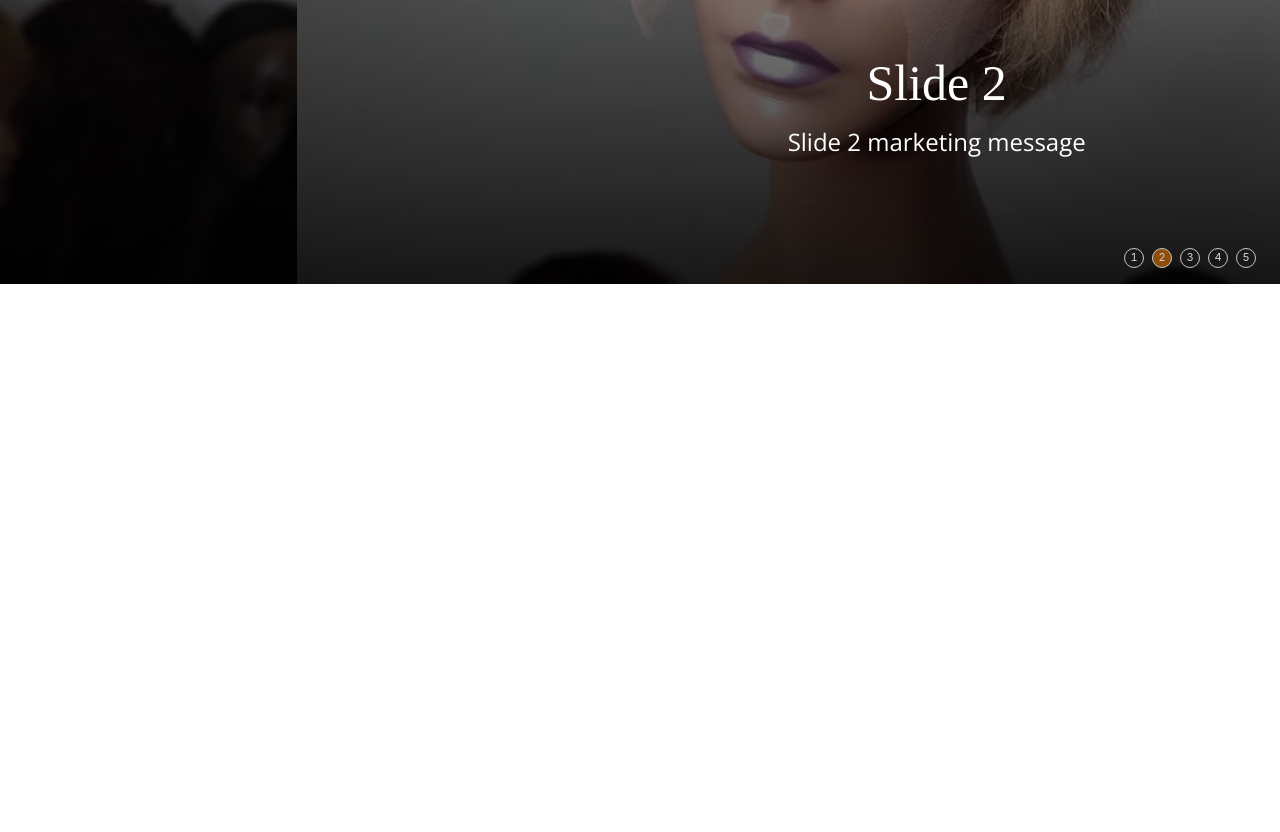
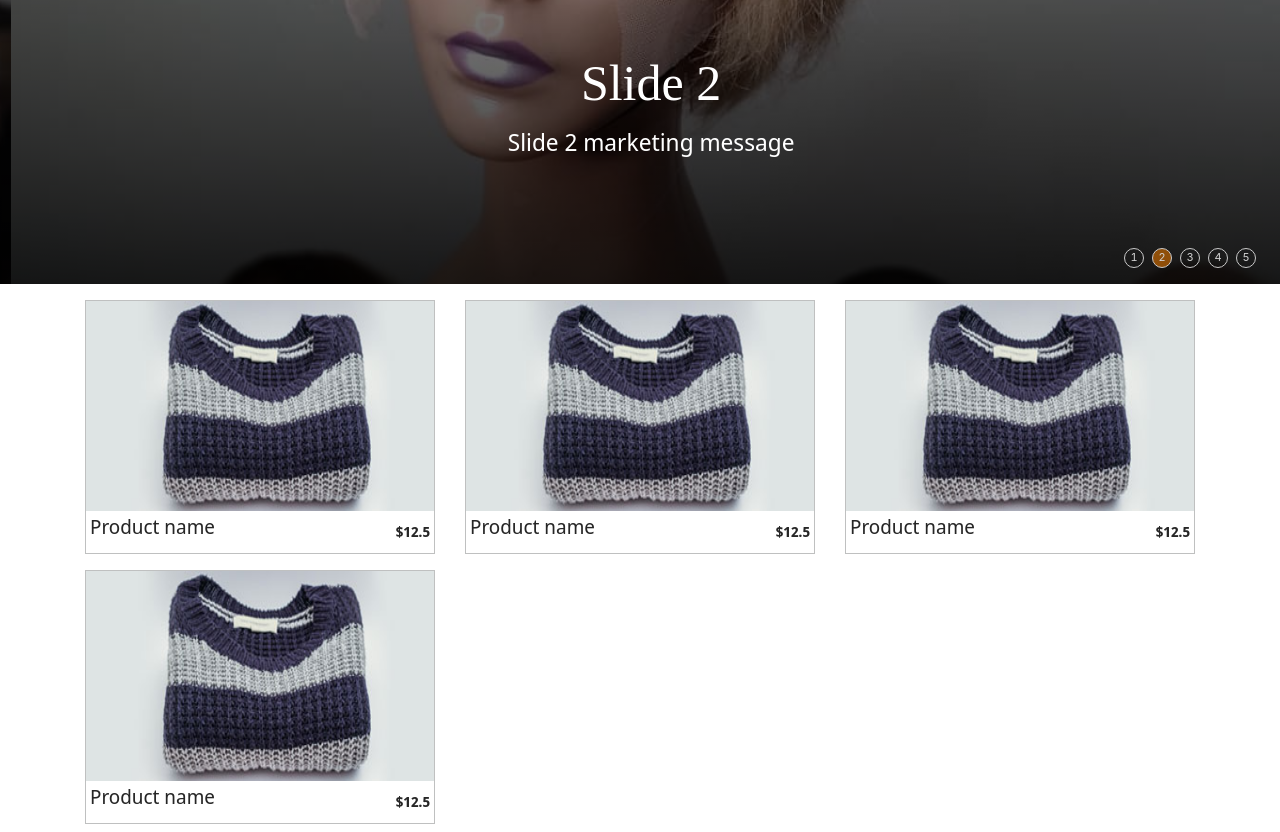
Before and after one commit to NC-52/hairbyesther, a React (Create React App) app: page / in a window 1280 px wide. Shown: the part 500-1332 px from the top of the page. Before the commit the page ends 800 px from the top, so only its background shows below. Built offline with nearby package versions, Linux system fonts and the light colour scheme; a web font is replaced by a local one.

Commit message:
Styling product item card

```diff
--- a/public/index.html
+++ b/public/index.html
@@ -43,6 +43,10 @@
     <link rel="preconnect" href="https://fonts.gstatic.com" crossorigin>
     <link href="https://fonts.googleapis.com/css2?family=Open+Sans:wght@400;500&display=swap" rel="stylesheet">
 
+    <link rel="preconnect" href="https://fonts.googleapis.com">
+    <link rel="preconnect" href="https://fonts.gstatic.com" crossorigin>
+    <link href="https://fonts.googleapis.com/css2?family=Noto+Sans+Display:wght@300;400;500&family=Open+Sans:wght@400;500&display=swap" rel="stylesheet">
+
     <!--
       Notice the use of %PUBLIC_URL% in the tags above.
       It will be replaced with the URL of the `public` folder during the build.
--- a/src/components/card/Card.component.jsx
+++ b/src/components/card/Card.component.jsx
@@ -1,13 +1,16 @@
 import React from 'react'
-import './card.style.scss'
+import './card.style.css'
+import img from './product_05.jpg'
 
 const CardComponent = () => {
     return (
-        <div className="col-4">
-            <div className="view overlay">
-                <img src="https://mdbootstrap.com/img/new/standard/city/059.jpg"
-                     className="card-img-top"
-                     alt="Card city"/>
+        <div className="col-lg-4 col-md-4 all gra product-card-container">
+            <div className='product-card-content'>
+                <img src={img} className="product-card-image" alt=""/>
+                <div className="name-n-price">
+                    <h4>Product name</h4>
+                    <span>$12.5</span>
+                </div>
             </div>
         </div>
     )
--- /dev/null
+++ b/src/components/card/card.style.css
@@ -0,0 +1,51 @@
+*{
+    box-sizing: border-box;
+}
+
+.product-card-container{
+    width: 100vw;
+    margin: 0;
+    padding: 8px;
+    /*border: 1px solid darkred;*/
+}
+
+.product-card-content{
+    border: 1px solid #bfc0c0;
+    width: 100%;
+    display: flex;
+    flex-direction: column;
+    cursor: pointer;
+    /*border-radius: 8px 8px 0 0;*/
+}
+
+.product-card-content:hover{
+    box-shadow: 5px 5px 16px #bfc0c0;
+    transition: all .5s ease-in-out;
+}
+
+.product-card-image{
+    width: 100%;
+    height: 210px;
+    background-position: center;
+    background-size: cover;
+    /*object-fit: cover;*/
+}
+
+.name-n-price{
+    display: flex;
+    align-items: center;
+    /*border: 1px solid #e400ff;*/
+    padding: 4px;
+    justify-content: space-between;
+    font-family: 'Noto Sans Display', sans-serif;
+}
+
+.name-n-price h4{
+    font-size: 20px;
+    font-weight: 300;
+}
+
+.name-n-price span{
+    font-size: 14px;
+    font-weight: bold;
+}
--- a/src/components/image-slider/image-slider.style.css
+++ b/src/components/image-slider/image-slider.style.css
@@ -63,8 +63,9 @@
 
 .content .mrk-message{
     font-size: 24px;
-    font-weight: 400;
-    font-family: 'Open Sans', sans-serif;
+    font-weight: 300;
+    font-family: 'Noto Sans Display', sans-serif;
+    /*font-family: 'Open Sans', sans-serif;*/
 }
 
 .slider-slide-indicator {
--- a/src/components/pages/landing/LandingPage.jsx
+++ b/src/components/pages/landing/LandingPage.jsx
@@ -43,7 +43,7 @@ const LandingPage = () => {
         <>
             <ImageSlider sliderObject={slideObject}/>
             {/*<PresentationSlider/>*/}
-            {/*<ProductList/>*/}
+            <ProductList/>
             {/*<AuthorPresentation/>*/}
         </>
     )
--- a/src/components/products/ProductList.jsx
+++ b/src/components/products/ProductList.jsx
@@ -4,105 +4,116 @@ import prod01 from './images/product_01.jpg'
 import prod02 from './images/product_02.jpg'
 import prod03 from './images/product_03.jpg'
 import prod04 from './images/product_04.jpg'
-import prod05 from './images/product_05.jpg'
+import prod05 from '../card/product_05.jpg'
 import prod06 from './images/product_06.jpg'
 import {NavLink} from "react-router-dom";
+import CardComponent from "../card/Card.component";
 
 const ProductList = (props) => {
     return (
-        <div className="products">
-            <div className="container">
-                <div className="row">
-                    <div className="col-md-12">
-                        <div className="filters">
-                            <ul>
-                                <li className="active" data-filter="*">Meilleurs ventes</li>
-                                <li data-filter=".des">Péruques</li>
-                                <li data-filter=".dev">Accessoires</li>
-                                <li data-filter=".gra">Nouvautés</li>
-                            </ul>
-                        </div>
-                    </div>
-                    <div className="col-md-12">
-                        <div className="filters-content">
-                            <div className="row grid">
-                                <div className="col-lg-4 col-md-4 all des">
-                                    <div className="product-item">
-                                        <a href="#"><img src={prod01} alt=""/></a>
-                                        <div className="down-content">
-                                            <a href="#"><h4>Tittle goes here</h4></a>
-                                            <h6>€18.25</h6>
-                                            <p>Lorem ipsume dolor sit amet, adipisicing elite. Itaque, corporis nulla
-                                                aspernatur.</p>
-                                            <span>Popularité (7/10)</span>
-                                        </div>
-                                    </div>
-                                </div>
-                                <div className="col-lg-4 col-md-4 all dev">
-                                    <div className="product-item">
-                                        <a href="#"><img src={prod02} alt=""/></a>
-                                        <div className="down-content">
-                                            <a href="#"><h4>Tittle goes here</h4></a>
-                                            <h6>€16.75</h6>
-                                            <p>Lorem ipsume dolor sit amet, adipisicing elite. Itaque, corporis nulla
-                                                aspernatur.</p>
-                                            <span>Popularité (7/10)</span>
-                                        </div>
-                                    </div>
-                                </div>
-                                <div className="col-lg-4 col-md-4 all gra">
-                                    <div className="product-item">
-                                        <a href="#"><img src={prod03} alt=""/></a>
-                                        <div className="down-content">
-                                            <a href="#"><h4>Tittle goes here</h4></a>
-                                            <h6>€32.50</h6>
-                                            <p>Lorem ipsume dolor sit amet, adipisicing elite. Itaque, corporis nulla
-                                                aspernatur.</p>
-                                            <span>Popularité (8/10)</span>
-                                        </div>
-                                    </div>
-                                </div>
-                                <div className="col-lg-4 col-md-4 all gra">
-                                    <div className="product-item">
-                                        <a href="#"><img src={prod04} alt=""/></a>
-                                        <div className="down-content">
-                                            <a href="#"><h4>Tittle goes here</h4></a>
-                                            <h6>€24.60</h6>
-                                            <p>Lorem ipsume dolor sit amet, adipisicing elite. Itaque, corporis nulla
-                                                aspernatur.</p>
-                                            <span>Popularité (9/10)</span>
-                                        </div>
-                                    </div>
-                                </div>
-                                <div className="col-lg-4 col-md-4 all dev">
-                                    <div className="product-item">
-                                        <a href="#"><img src={prod05} alt=""/></a>
-                                        <div className="down-content">
-                                            <a href="#"><h4>Tittle goes here</h4></a>
-                                            <h6>€18.75</h6>
-                                            <p>Lorem ipsume dolor sit amet, adipisicing elite. Itaque, corporis nulla
-                                                aspernatur.</p>
-                                            <span>Popularité (7/10)</span>
-                                        </div>
-                                    </div>
-                                </div>
-                                {/*<div className="col-lg-4 col-md-4 all des">*/}
-                                {/*    <div className="product-item">*/}
-                                {/*        <a href="#"><img src={prod06} alt=""/></a>*/}
-                                {/*        <div className="down-content">*/}
-                                {/*            <a href="#"><h4> <NavLink to='/product='>Tittle goes here</NavLink></h4></a>*/}
-                                {/*            <h6>€12.50</h6>*/}
-                                {/*            <p>Lorem ipsume dolor sit amet, adipisicing elite. Itaque, corporis nulla*/}
-                                {/*                aspernatur.</p>*/}
-                                {/*            <span>Popularité (7/10)</span>*/}
-                                {/*        </div>*/}
-                                {/*    </div>*/}
-                                {/*</div>*/}
-                            </div>
-                        </div>
-                    </div>
-                </div>
+        // <div className="products">
+        //     <div className="container">
+        //         <div className="row">
+        //             <div className="col-md-12">
+        //                 <div className="filters">
+        //                     <ul>
+        //                         <li className="active" data-filter="*">Meilleurs ventes</li>
+        //                         <li data-filter=".des">Péruques</li>
+        //                         <li data-filter=".dev">Accessoires</li>
+        //                         <li data-filter=".gra">Nouvautés</li>
+        //                     </ul>
+        //                 </div>
+        //             </div>
+        //             <div className="col-md-12">
+        //                 <div className="filters-content">
+        //                     <div className="row grid">
+        //                         <div className="col-lg-4 col-md-4 all des">
+        //                             <div className="product-item">
+        //                                 <a href="#"><img src={prod01} alt=""/></a>
+        //                                 <div className="down-content">
+        //                                     <a href="#"><h4>Tittle goes here</h4></a>
+        //                                     <h6>€18.25</h6>
+        //                                     <p>Lorem ipsume dolor sit amet, adipisicing elite. Itaque, corporis nulla
+        //                                         aspernatur.</p>
+        //                                     <span>Popularité (7/10)</span>
+        //                                 </div>
+        //                             </div>
+        //                         </div>
+        //                         <div className="col-lg-4 col-md-4 all dev">
+        //                             <div className="product-item">
+        //                                 <a href="#"><img src={prod02} alt=""/></a>
+        //                                 <div className="down-content">
+        //                                     <a href="#"><h4>Tittle goes here</h4></a>
+        //                                     <h6>€16.75</h6>
+        //                                     <p>Lorem ipsume dolor sit amet, adipisicing elite. Itaque, corporis nulla
+        //                                         aspernatur.</p>
+        //                                     <span>Popularité (7/10)</span>
+        //                                 </div>
+        //                             </div>
+        //                         </div>
+        //                         <div className="col-lg-4 col-md-4 all gra">
+        //                             <div className="product-item">
+        //                                 <a href="#"><img src={prod03} alt=""/></a>
+        //                                 <div className="down-content">
+        //                                     <a href="#"><h4>Tittle goes here</h4></a>
+        //                                     <h6>€32.50</h6>
+        //                                     <p>Lorem ipsume dolor sit amet, adipisicing elite. Itaque, corporis nulla
+        //                                         aspernatur.</p>
+        //                                     <span>Popularité (8/10)</span>
+        //                                 </div>
+        //                             </div>
+        //                         </div>
+        //                         <div className="col-lg-4 col-md-4 all gra">
+        //                             <div className="product-item">
+        //                                 <a href="#"><img src={prod04} alt=""/></a>
+        //                                 <div className="down-content">
+        //                                     <a href="#"><h4>Tittle goes here</h4></a>
+        //                                     <h6>€24.60</h6>
+        //                                     <p>Lorem ipsume dolor sit amet, adipisicing elite. Itaque, corporis nulla
+        //                                         aspernatur.</p>
+        //                                     <span>Popularité (9/10)</span>
+        //                                 </div>
+        //                             </div>
+        //                         </div>
+        //                         <div className="col-lg-4 col-md-4 all dev">
+        //                             <div className="product-item">
+        //                                 <a href="#"><img src={prod05} alt=""/></a>
+        //                                 <div className="down-content">
+        //                                     <a href="#"><h4>Tittle goes here</h4></a>
+        //                                     <h6>€18.75</h6>
+        //                                     <p>Lorem ipsume dolor sit amet, adipisicing elite. Itaque, corporis nulla
+        //                                         aspernatur.</p>
+        //                                     <span>Popularité (7/10)</span>
+        //                                 </div>
+        //                             </div>
+        //                         </div>
+        //                         {/*<div className="col-lg-4 col-md-4 all des">*/}
+        //                         {/*    <div className="product-item">*/}
+        //                         {/*        <a href="#"><img src={prod06} alt=""/></a>*/}
+        //                         {/*        <div className="down-content">*/}
+        //                         {/*            <a href="#"><h4> <NavLink to='/product='>Tittle goes here</NavLink></h4></a>*/}
+        //                         {/*            <h6>€12.50</h6>*/}
+        //                         {/*            <p>Lorem ipsume dolor sit amet, adipisicing elite. Itaque, corporis nulla*/}
+        //                         {/*                aspernatur.</p>*/}
+        //                         {/*            <span>Popularité (7/10)</span>*/}
+        //                         {/*        </div>*/}
+        //                         {/*    </div>*/}
+        //                         {/*</div>*/}
+        //                     </div>
+        //                 </div>
+        //             </div>
+        //         </div>
+        //     </div>
+        // </div>
+
+        <div className='container mt-2'>
+            <div className="row grid">
+                <CardComponent img={prod06}/>
+                <CardComponent img={prod06}/>
+                <CardComponent img={prod06}/>
+                <CardComponent img={prod06}/>
             </div>
+
         </div>
     )
 }
```
Also changed, not shown: src/components/card/card.style.scss (deleted), src/components/card/product_05.jpg (renamed from src/components/products/images/product_05.jpg).
